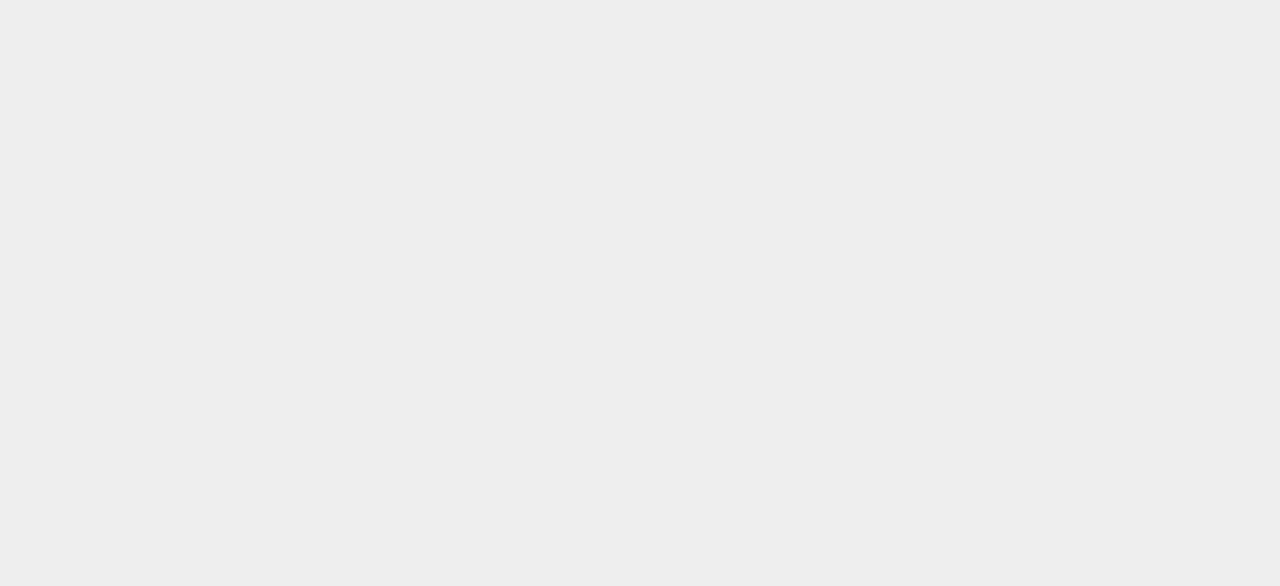
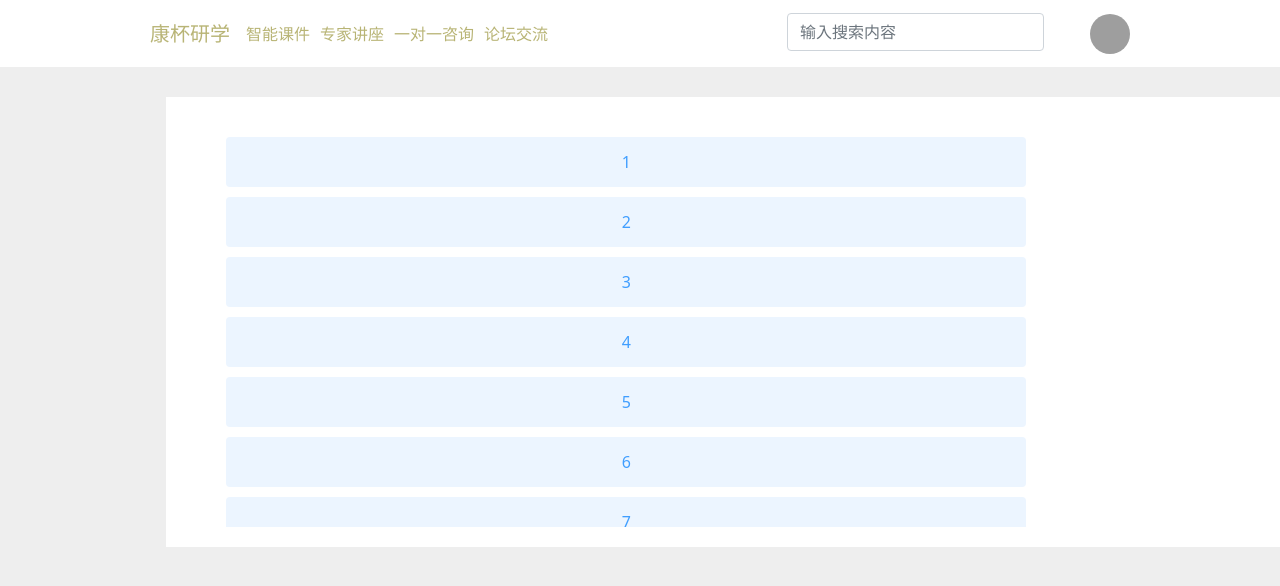
Before and after one commit to Mioayaya/east-lake, a Vue app in the folder createapp/: page /consultview in a window 1280 px wide. Before the commit this address had no page. Shown: the top 586 px of the page. Built offline with nearby package versions, Linux system fonts and the light colour scheme; grey boxes are pictures that could not be loaded.

Commit message:
细节修改

```diff
--- /dev/null
+++ b/createapp/src/components/consultview/consultTop.vue
@@ -0,0 +1,39 @@
+<template>
+    <div class="contop">
+        <el-scrollbar height="400px">
+            <p v-for="item in 20" :key="item" class="scrollbar-demo-item">{{ item }}</p>
+        </el-scrollbar>
+    </div>
+</template>
+
+<script>
+export default {
+    name:'ConsultTop'
+}
+</script>
+
+<style lang="less" scoped>
+.contop {
+    width: 1130px;
+    height: auto;
+    background-color: white;
+    margin-top: 30px;
+    margin-left: 13%;
+    padding-top: 30px;
+    padding-bottom: 20px;
+    display: flex;
+    padding-left: 50px;
+    .scrollbar-demo-item {
+        width: 800px;
+        display: flex;
+        align-items: center;
+        justify-content: center;
+        height: 50px;
+        margin: 10px;
+        text-align: center;
+        border-radius: 4px;
+        background: var(--el-color-primary-light-9);
+        color: var(--el-color-primary);
+    }
+}
+</style>
--- a/createapp/src/components/homeview/topNav.vue
+++ b/createapp/src/components/homeview/topNav.vue
@@ -6,9 +6,13 @@
                 <a class="navbar-brand">康杯研学</a>
             </router-link>
             <div class="iteam">
-                    <li>智能课件</li>
+                    <a href="D:/A_code/Vue/item/create/createapp/src/assets/hello.7z">智能课件</a>
+                <router-link :to="{path:'/teacherview'}">
                     <li>专家讲座</li>
+                </router-link>
+                <router-link :to="{path:'/consultview'}">
                     <li>一对一咨询</li>
+                </router-link>
                 <router-link :to="{path:'/forumview'}">
                     <li>论坛交流</li>
                 </router-link>
--- a/createapp/src/router/index.js
+++ b/createapp/src/router/index.js
@@ -31,6 +31,16 @@ const routes = [
       component: () => import('../views/ForumView.vue')
     },
     {
+      path: '/teacherview',
+      name: 'teacherview',
+      component: () => import('../views/TeacherView.vue')
+    },
+    {
+      path: '/consultview',
+      name: 'consultview',
+      component: () => import('../views/ConsultView.vue')
+    },
+    {
       path: '/forumblankview',
       name: 'forumblankview',
       component: () => import('../views/ForumBlankView.vue')
```
